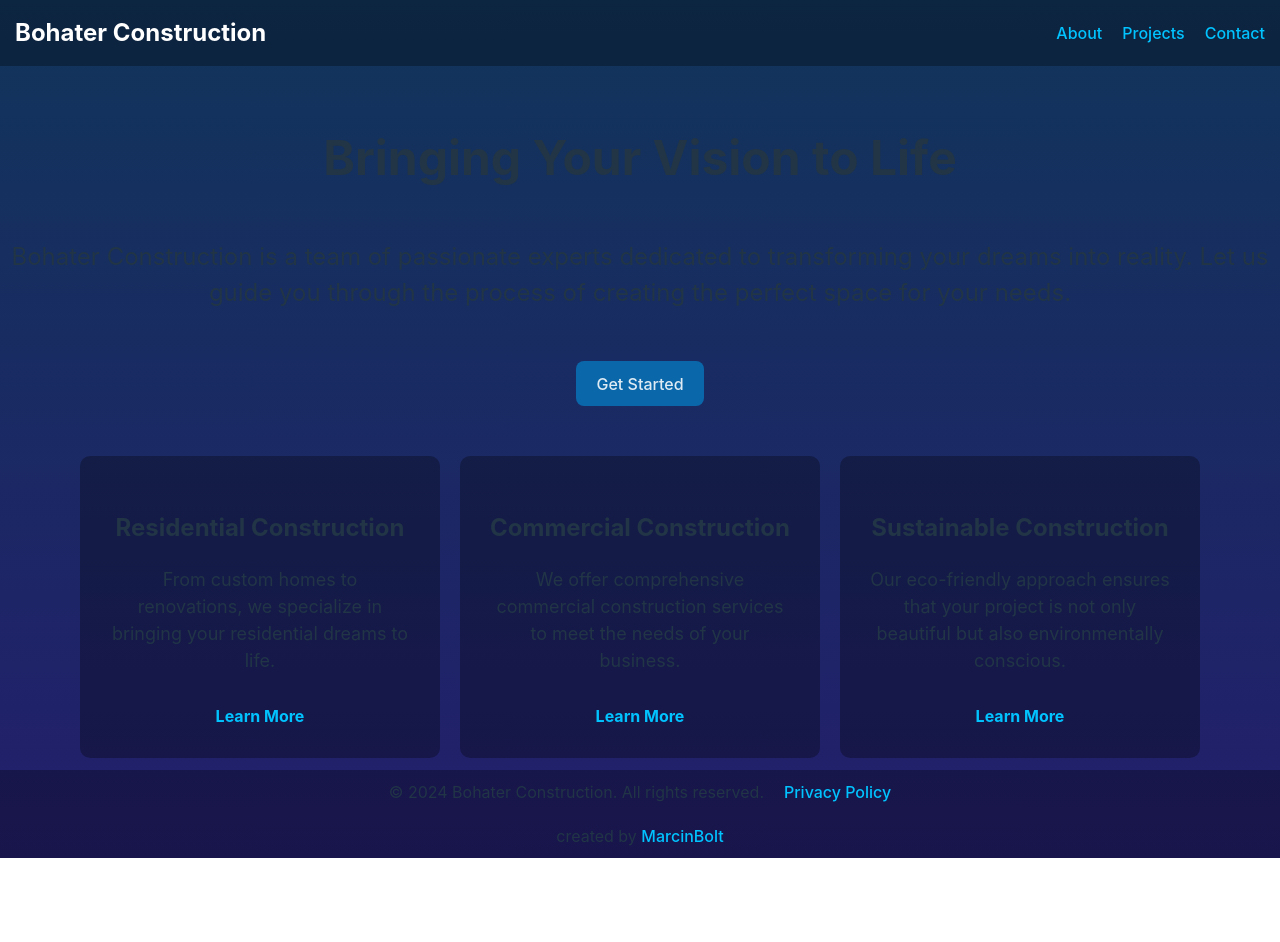
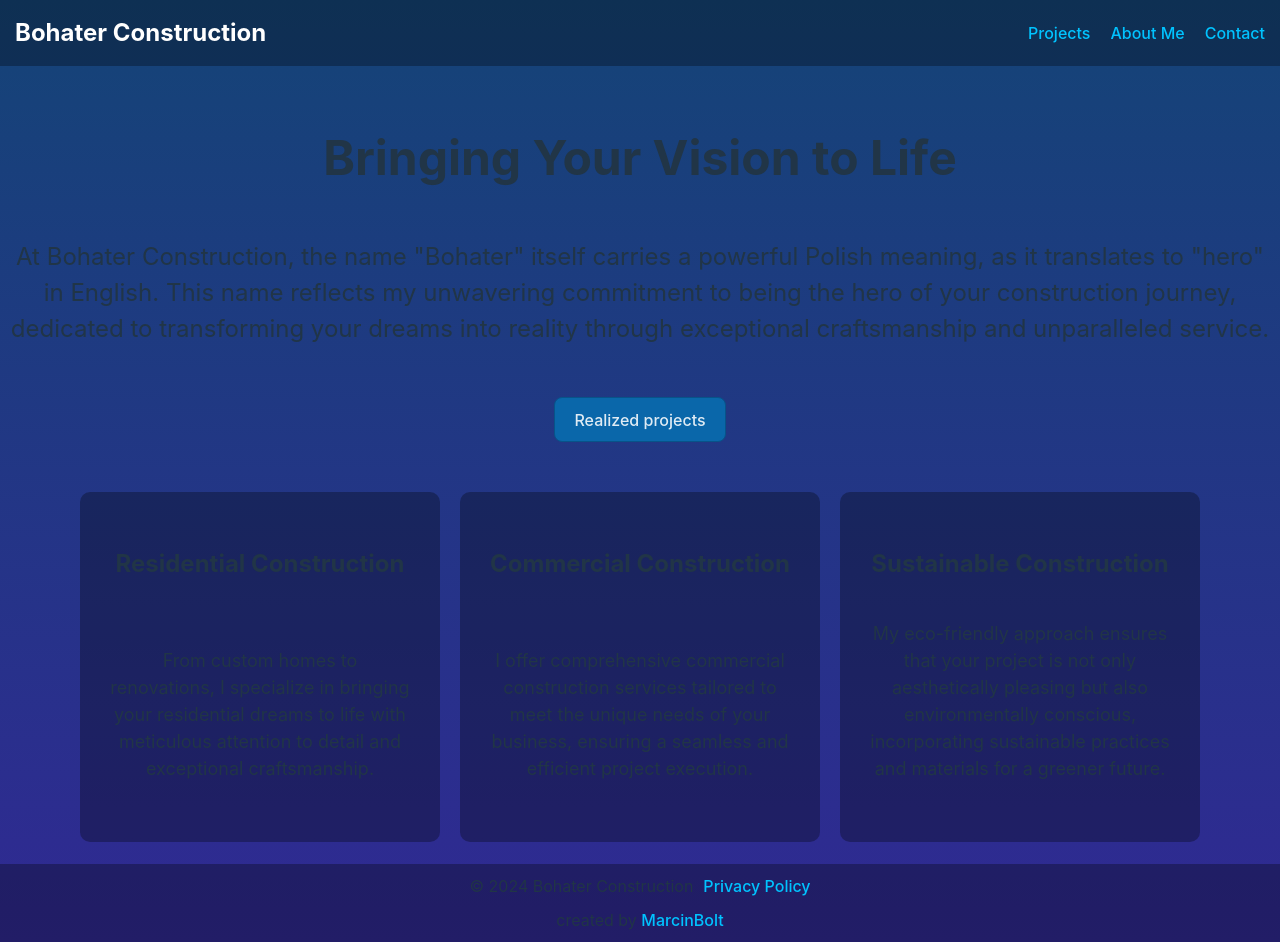
Before and after one commit to MarcinBolt/BohaterConstruction, a Vue app: page / in a window 1280 px wide. Before the commit the page ends 858 px from the top, so only its background shows below. Built offline with nearby package versions, Linux system fonts and the light colour scheme.

Commit message:
update router (add names for routes), update global styles, add policy and about me content, change styling ProjectCard, AppFooter and AppHeader components, delete view GetStartedView, modify HomeView and ContactView

```diff
--- a/src/components/AppFooter.vue
+++ b/src/components/AppFooter.vue
@@ -2,10 +2,12 @@
   <div class="pageContainer">
     <footer class="footer">
       <div class="footer-content">
-      <p class="paragraph">© 2024 Bohater Construction. All rights reserved.</p>
-      <router-link to="/privacy-policy" class="link">Privacy Policy</router-link>
-    </div>
-    <p class="paragraph">created by <a href="https://github.com/marcinbolt" class="link">MarcinBolt</a></p>
+        <p class="paragraph">© 2024 Bohater Construction</p>
+        <router-link :to="{ name: 'policy' }" class="link">Privacy Policy</router-link>
+      </div>
+      <p class="paragraph">
+        created by <a href="https://github.com/marcinbolt" class="link">MarcinBolt</a>
+      </p>
     </footer>
   </div>
 </template>
@@ -14,7 +16,7 @@
 
 <style scoped>
 .pageContainer {
-  position:absolute;
+  position: absolute;
   bottom: 0;
   left: 0;
   width: 100%;
@@ -30,7 +32,7 @@
   display: flex;
   flex-wrap: wrap;
   flex-direction: column;
-  gap: 20px;
+  gap: 10px;
   justify-content: center;
   align-items: center;
   text-align: center;
@@ -42,12 +44,11 @@
   flex-direction: row;
   flex-wrap: wrap;
   justify-content: center;
-  gap: 20px;
+  gap: 10px;
 }
 
 .paragraph {
   margin: 0;
   padding: auto;
 }
-
 </style>
--- a/src/components/AppHeader.vue
+++ b/src/components/AppHeader.vue
@@ -1,11 +1,11 @@
 <template>
   <div class="pageContainer">
     <header class="header">
-      <router-link to="/" class="logo">Bohater Construction</router-link>
+      <router-link :to="{ name: 'home' }" class="logo">Bohater Construction</router-link>
       <nav class="nav">
-        <router-link to="/about" class="link">About</router-link>
-        <router-link to="/projects" class="link">Projects</router-link>
-        <router-link to="/contact" class="link">Contact</router-link>
+        <router-link :to="{ name: 'projects' }" class="link">Projects</router-link>
+        <router-link :to="{ name: 'about' }" class="link">About Me</router-link>
+        <router-link :to="{ name: 'contact' }" class="link">Contact</router-link>
       </nav>
     </header>
   </div>
--- a/src/components/ProjectCard.vue
+++ b/src/components/ProjectCard.vue
@@ -33,7 +33,7 @@ const props = defineProps({
 }
 
 .project-card:hover {
-  transform: translateY(-1px);
+  transform: translateY(-4px);
   box-shadow: 0 8px 12px rgba(0, 0, 0, 0.499);
 }
 .project-card:hover .image {
--- a/src/style.css
+++ b/src/style.css
@@ -5,7 +5,7 @@
 
   color-scheme: light dark;
   color: rgba(255, 255, 255, 0.87);
-  background: linear-gradient(to bottom, #11355b, #231e6c);
+  background: linear-gradient(to bottom, #144477, #302993);
   font-synthesis: none;
   text-rendering: optimizeLegibility;
   -webkit-font-smoothing: antialiased;
@@ -14,7 +14,7 @@
 
 a,
 .link {
-  color:#00c3ff;
+  color: #00c3ff;
   font-weight: 500;
   text-decoration: inherit;
 }
@@ -37,7 +37,8 @@ main {
   display: flex;
   flex-direction: column;
   align-items: center;
-  padding: 100px 0;
+  padding: 100px 10px;
+  min-width: 25vw;
 }
 
 h1 {
@@ -54,6 +55,7 @@ button,
   font-weight: 500;
   font-family: inherit;
   color: rgba(255, 255, 255, 0.87);
+  border-color: #075389;
   background-color: #0a67aa;
   cursor: pointer;
   transition: all 0.25s;
@@ -61,7 +63,7 @@ button,
 button:hover,
 .button:hover {
   color: #fff;
-  border-color: #028eb8;
+  border-color: #0a67aa;
   background-color: #004997;
 }
 button:focus,
--- a/src/views/AboutView.vue
+++ b/src/views/AboutView.vue
@@ -1,7 +1,91 @@
 <template>
-  <main>About</main>
+  <main>
+    <div class="about-me">
+      <div class="photo">
+        <img
+          class="img"
+          src="@assets/images/Bohater.jpeg"
+          alt="Handsome man wearing construction helmet"
+        />
+      </div>
+      <div class="content">
+        <h1>About Me</h1>
+        <p>
+          Welcome to Bohater Construction! My name is [Your Name], and I am the proud owner and sole
+          operator of this one-man construction company. The name "Bohater" translates to "hero" in
+          Polish, and it perfectly encapsulates my mission: to be the hero of your construction
+          journey.
+        </p>
+        <p>
+          With a deep passion for building and a commitment to excellence, I bring your plans and
+          dreams to life with exceptional craftsmanship and unparalleled service.
+        </p>
+        <p>
+          My journey in the construction industry began [X] years ago, and over the years, I have
+          honed my skills and gained invaluable experience. I take pride in delivering high-quality
+          results that exceed my clients' expectations.
+        </p>
+        <p>
+          At Bohater Construction, I believe in building structures that stand the test of time. I
+          use only the highest quality materials and employ sustainable practices to create spaces
+          that are both beautiful and environmentally responsible.
+        </p>
+      </div>
+    </div>
+  </main>
 </template>
 
 <script setup></script>
 
-<style scoped></style>
+<style scoped>
+.about-me {
+  display: flex;
+  flex-direction: column;
+  justify-content: center;
+  padding: 10px;
+}
+
+.photo {
+  width: 100%;
+  max-width: 350px;
+  min-width: 300px;
+  margin: 0 auto;
+}
+
+.photo img {
+  width: 100%;
+  border-radius: 10px;
+}
+
+.content {
+  display: flex;
+  flex-direction: column;
+  text-align: center;
+}
+
+h1 {
+  font-size: 36px;
+  margin-bottom: 20px;
+}
+
+p {
+  font-size: 18px;
+  margin-bottom: 15px;
+}
+
+@media (min-width: 768px) {
+  .about-me {
+    flex-direction: row;
+    gap: 20px;
+    align-items: center;
+  }
+
+  .photo {
+    margin-bottom: 0;
+  }
+
+  .content {
+    text-align: left;
+  }
+}
+</style>
--- a/src/views/ContactView.vue
+++ b/src/views/ContactView.vue
@@ -1,5 +1,6 @@
 <template>
   <main>
+    <div class="contact-container">
       <h1 class="heading">Get in Touch</h1>
       <form class="form" action="https://bohater-construction.co/contact-form" method="GET">
         <div class="form-group">
@@ -16,12 +17,20 @@
         </div>
         <button class="button" type="submit">Send</button>
       </form>
+    </div>
   </main>
 </template>
 
 <script></script>
 
 <style scoped>
+.contact-container {
+  display: flex;
+  flex-direction: column;
+  justify-content: center;
+  align-items: center;
+  width: 100%;
+}
 
 .heading {
   font-size: 48px;
@@ -30,19 +39,29 @@
 }
 
 .form {
+  display: flex;
+  flex-direction: column;
+  justify-content: center;
+  align-items: center;
+  gap: 20px;
   background-color: rgba(0, 0, 0, 0.3);
-  padding: 40px;
+  padding: 30px;
   border-radius: 10px;
   width: 100%;
   max-width: 600px;
 }
 
 .form-group {
-  margin-bottom: 20px;
+  width: 100%;
+  display: flex;
+  flex-direction: column;
+  margin: 0;
+  padding: 0;
 }
 
 label {
-  display: block;
+  display: flex;
+  justify-content: flex-start;
   font-size: 18px;
   font-weight: bold;
   margin-bottom: 10px;
@@ -50,7 +69,8 @@ label {
 
 input,
 textarea {
-  width: 100%;
+  color: #000;
+  display: flex;
   padding: 10px;
   font-size: 16px;
   border: none;
@@ -61,5 +81,4 @@ textarea {
 textarea {
   height: 150px;
 }
-
 </style>
--- a/src/views/GetStartedView.vue
+++ /dev/null
@@ -1,69 +0,0 @@
-<template>
-  <div>
-    <main>
-      <h1>Completed Projects</h1>
-      <div class="project-grid">
-        <div class="project-card">
-          <img src="https://via.placeholder.com/300x200" alt="Project 1" />
-          <h2>Project 1</h2>
-          <p>Lorem ipsum dolor sit amet, consectetur adipiscing elit.</p>
-          <router-link to="/projects/project1">Learn More</router-link>
-        </div>
-        <div class="project-card">
-          <img src="https://via.placeholder.com/300x200" alt="Project 2" />
-          <h2>Project 2</h2>
-          <p>Lorem ipsum dolor sit amet, consectetur adipiscing elit.</p>
-          <router-link to="/projects/project2">Learn More</router-link>
-        </div>
-        <div class="project-card">
-          <img src="https://via.placeholder.com/300x200" alt="Project 3" />
-          <h2>Project 3</h2>
-          <p>Lorem ipsum dolor sit amet, consectetur adipiscing elit.</p>
-          <router-link to="/projects/project3">Learn More</router-link>
-        </div>
-        <div class="project-card">
-          <img src="https://via.placeholder.com/300x200" alt="Project 4" />
-          <h2>Project 4</h2>
-          <p>Lorem ipsum dolor sit amet, consectetur adipiscing elit.</p>
-          <router-link to="/projects/project4">Learn More</router-link>
-        </div>
-      </div>
-    </main>
-  </div>
-</template>
-
-<script setup></script>
-
-<style scoped>
-
-h1 {
-  font-size: 48px;
-  text-align: center;
-  margin-bottom: 30px;
-}
-
-p {
-  font-size: 24px;
-  text-align: center;
-  margin-bottom: 50px;
-}
-
-.step {
-  display: flex;
-  flex-direction: column;
-  align-items: center;
-  margin-bottom: 50px;
-}
-
-.step h2 {
-  font-size: 36px;
-  margin-bottom: 20px;
-}
-
-.step p {
-  font-size: 20px;
-  text-align: left;
-  max-width: 800px;
-}
-
-</style>
--- a/src/views/HomeView.vue
+++ b/src/views/HomeView.vue
@@ -2,36 +2,38 @@
   <main>
     <h1>Bringing Your Vision to Life</h1>
     <p>
-      Bohater Construction is a team of passionate experts dedicated to transforming your dreams
-      into reality. Let us guide you through the process of creating the perfect space for your
-      needs.
+      At Bohater Construction, the name "Bohater" itself carries a powerful Polish meaning, as it
+      translates to "hero" in English. This name reflects my unwavering commitment to being the
+      hero of your construction journey, dedicated to transforming your dreams into reality
+      through exceptional craftsmanship and unparalleled service.
     </p>
-    <router-link to="/get-started" class="button">Get Started</router-link>
+    <router-link to="/projects" class="button">Realized projects</router-link>
 
     <section class="services">
       <div class="service-item">
         <h3>Residential Construction</h3>
         <p>
-          From custom homes to renovations, we specialize in bringing your residential dreams to
-          life.
+          From custom homes to renovations, I specialize in bringing your residential dreams to life
+          with meticulous attention to detail and exceptional craftsmanship.
         </p>
-        <router-link to="/services/residential">Learn More</router-link>
+        <!-- <router-link to="/services/residential">Learn More</router-link> -->
       </div>
       <div class="service-item">
         <h3>Commercial Construction</h3>
         <p>
-          We offer comprehensive commercial construction services to meet the needs of your
-          business.
+          I offer comprehensive commercial construction services tailored to meet the unique needs
+          of your business, ensuring a seamless and efficient project execution.
         </p>
-        <router-link to="/services/commercial">Learn More</router-link>
+        <!-- <router-link to="/services/commercial">Learn More</router-link> -->
       </div>
       <div class="service-item">
         <h3>Sustainable Construction</h3>
         <p>
-          Our eco-friendly approach ensures that your project is not only beautiful but also
-          environmentally conscious.
+          My eco-friendly approach ensures that your project is not only aesthetically pleasing but
+          also environmentally conscious, incorporating sustainable practices and materials for a
+          greener future.
         </p>
-        <router-link to="/services/sustainable">Learn More</router-link>
+        <!-- <router-link to="/services/sustainable">Learn More</router-link> -->
       </div>
     </section>
   </main>
@@ -40,8 +42,6 @@
 <script setup></script>
 
 <style scoped>
-
-
 h1 {
   font-size: 48px;
   text-align: center;
@@ -63,17 +63,21 @@ p {
 }
 
 .service-item {
+  display: flex;
+  flex-direction: column;
+  justify-content: space-between;
   width: 300px;
   padding: 30px;
   margin: 0;
   background-color: rgba(0, 0, 0, 0.3);
   border-radius: 10px;
   text-align: center;
-  transition: transform 0.3s ease;
+  transition: all 0.3s ease;
 }
 
 .service-item:hover {
-  transform: translateY(-10px);
+  transform: translateY(-4px);
+  box-shadow: 0 8px 12px rgba(0, 0, 0, 0.499);
 }
 
 .service-item h3 {
```
Also changed, not shown: src/router.js (+5 -7 lines), src/views/PolicyView.vue (+48 -5 lines), src/assets/images/Bohater.jpeg (added). Lines whose indentation alone changed are shown as unchanged.
